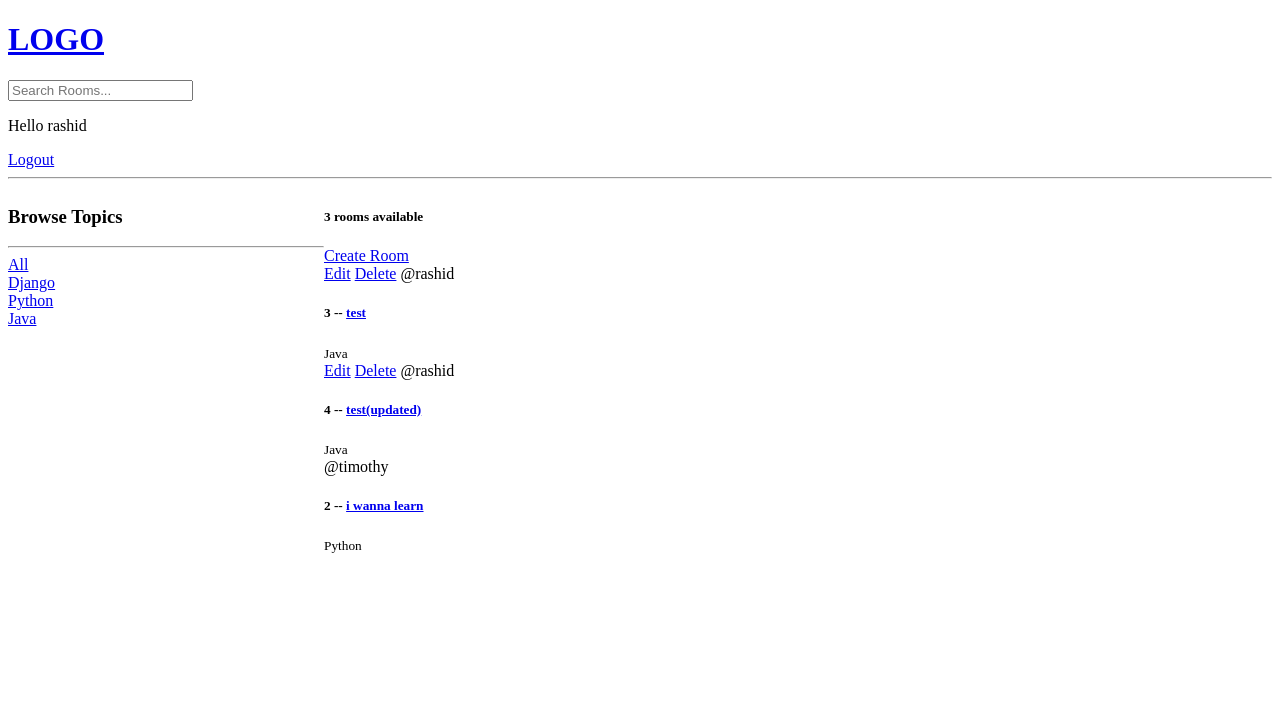
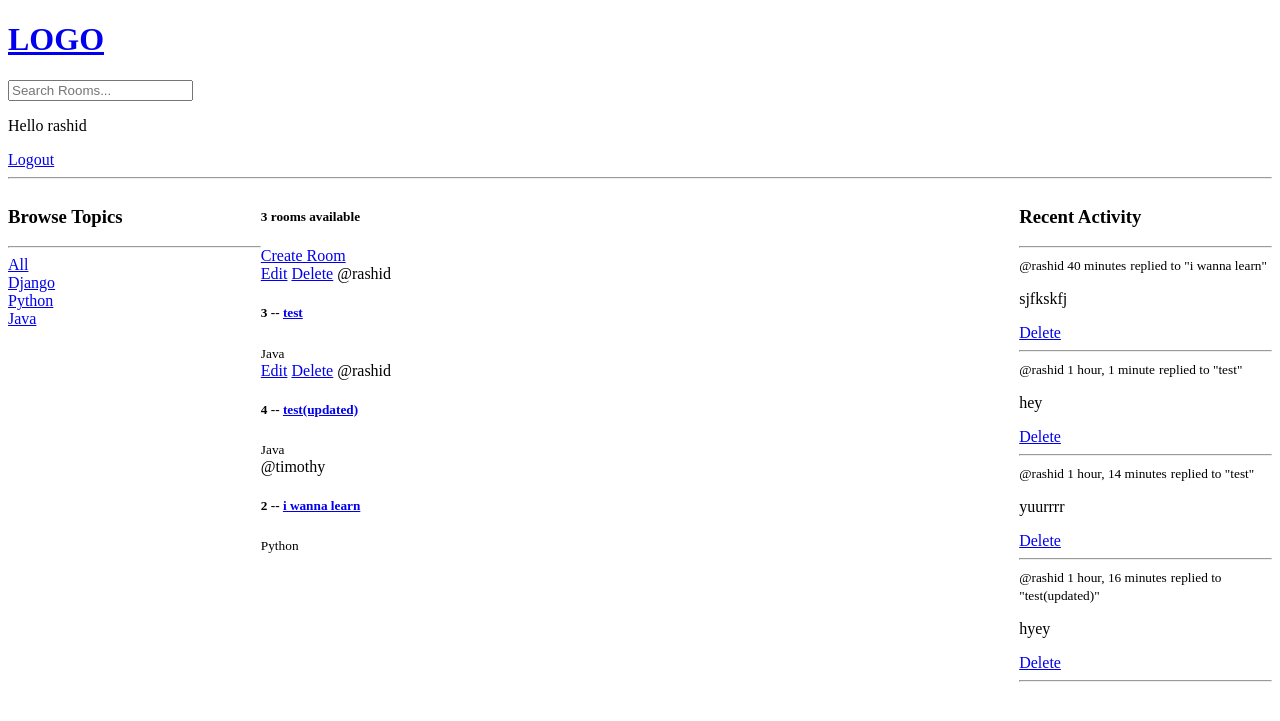
Before and after one commit to rashidmoreau/Django-Tutorial, a Django app: page / in a window 1280 px wide. Shown: the top 721 px of the page. Run offline with Django 5.2, Linux system fonts and the light colour scheme; a user stored in the database is signed in; data comes from the database, SQL or seed files in the repository; both versions use the stored data as it was after the commit.

Commit message:
Activity Feed

```diff
--- a/base/models.py
+++ b/base/models.py
@@ -31,5 +31,8 @@ class Message(models.Model):
     updated = models.DateTimeField(auto_now=True)
     created = models.DateTimeField(auto_now_add=True)
 
+    class Meta:
+        ordering = ['-updated', '-created']
+
     def __str__(self):
         return self.body[:50]
--- a/base/views.py
+++ b/base/views.py
@@ -73,9 +73,12 @@ def home(request):
 
     topics = Topic.objects.all()
     room_count = rooms.count()
+    room_messages = Message.objects.filter(Q(room__topic__name__icontains=q))
 
-    context = {'rooms': rooms, 'topics': topics, 'room_count': room_count}
+    context = {'rooms': rooms, 'topics': topics,
+               'room_count': room_count, 'room_messages': room_messages}
     return render(request, 'base/home.html', context)
+
 
 def room(request, pk):
     room = Room.objects.get(id=pk)
--- /dev/null
+++ b/templates/base/activity_component.html
@@ -0,0 +1,14 @@
+<h3>Recent Activity</h3>
+        <hr>
+        {% for message in room_messages %}
+        <div>
+            <small>@{{message.user}} {{message.created|timesince}}</small>
+            <small>replied to "{{message.room}}"</small>
+
+            <p>{{message}}</p>
+            {% if request.user == message.user %}
+            <a href="{%url 'delete-message' message.id %}">Delete</a>
+            {% endif %}
+            <hr>
+        </div>
+        {% endfor %}
--- /dev/null
+++ b/templates/base/feed_component.html
@@ -0,0 +1,12 @@
+{% for room in rooms %}
+<div>
+    {% if request.user == room.host %}
+    <a href="{% url 'update-room' room.id %}">Edit</a>
+    <a href="{% url 'delete-room' room.id %}">Delete</a>
+    {% endif %}
+
+    <span>@{{ room.host.username }}</span>
+    <h5>{{ room.id }} -- <a href="{% url 'room' room.id %}">{{ room.name }}</a></h5>
+    <small>{{ room.topic.name }}</small>
+</div>
+{% endfor %}
--- a/templates/base/home.html
+++ b/templates/base/home.html
@@ -5,24 +5,14 @@
 <style>
     .home-container {
         display: grid;
-        grid-template-columns: 1fr 3fr;
+        grid-template-columns: 1fr 3fr 1fr;
     }
 </style>
 
 <div class="home-container">
 
     <div>
-        <h3>Browse Topics</h3>
-        <hr>
-
-        <div>
-            <a href="{% url 'home' %}">All</a>
-        </div>
-        {% for topic in topics %}
-            <div>
-                <a href="{% url 'home' %}?q={{ topic.name }}">{{ topic.name }}</a>
-            </div>
-        {% endfor %}
+        {% include 'base/topics_component.html' %}
     </div>
 
     <div>
@@ -30,20 +20,14 @@
         <a href="{% url 'create-room' %}">Create Room</a>
 
         <div>
-            {% for room in rooms %}
-            <div>
-                {% if request.user == room.host %}
-                <a href="{% url 'update-room' room.id %}">Edit</a>
-                <a href="{% url 'delete-room' room.id %}">Delete</a>
-                {% endif %}
-
-                <span>@{{ room.host.username }}</span>
-                <h5>{{ room.id }} -- <a href="{% url 'room' room.id %}">{{ room.name }}</a></h5>
-                <small>{{ room.topic.name }}</small>
-            </div>
-            {% endfor %}
+           {% include 'base/feed_component.html' %}
         </div>
     </div>
+
+    <div>
+        {% include 'base/activity_component.html' %}
+    </div>
+
 
 </div>
 
--- /dev/null
+++ b/templates/base/topics_component.html
@@ -0,0 +1,11 @@
+<h3>Browse Topics</h3>
+        <hr>
+
+        <div>
+            <a href="{% url 'home' %}">All</a>
+        </div>
+        {% for topic in topics %}
+            <div>
+                <a href="{% url 'home' %}?q={{ topic.name }}">{{ topic.name }}</a>
+            </div>
+        {% endfor %}
```
Also changed, not shown: db.sqlite3.
